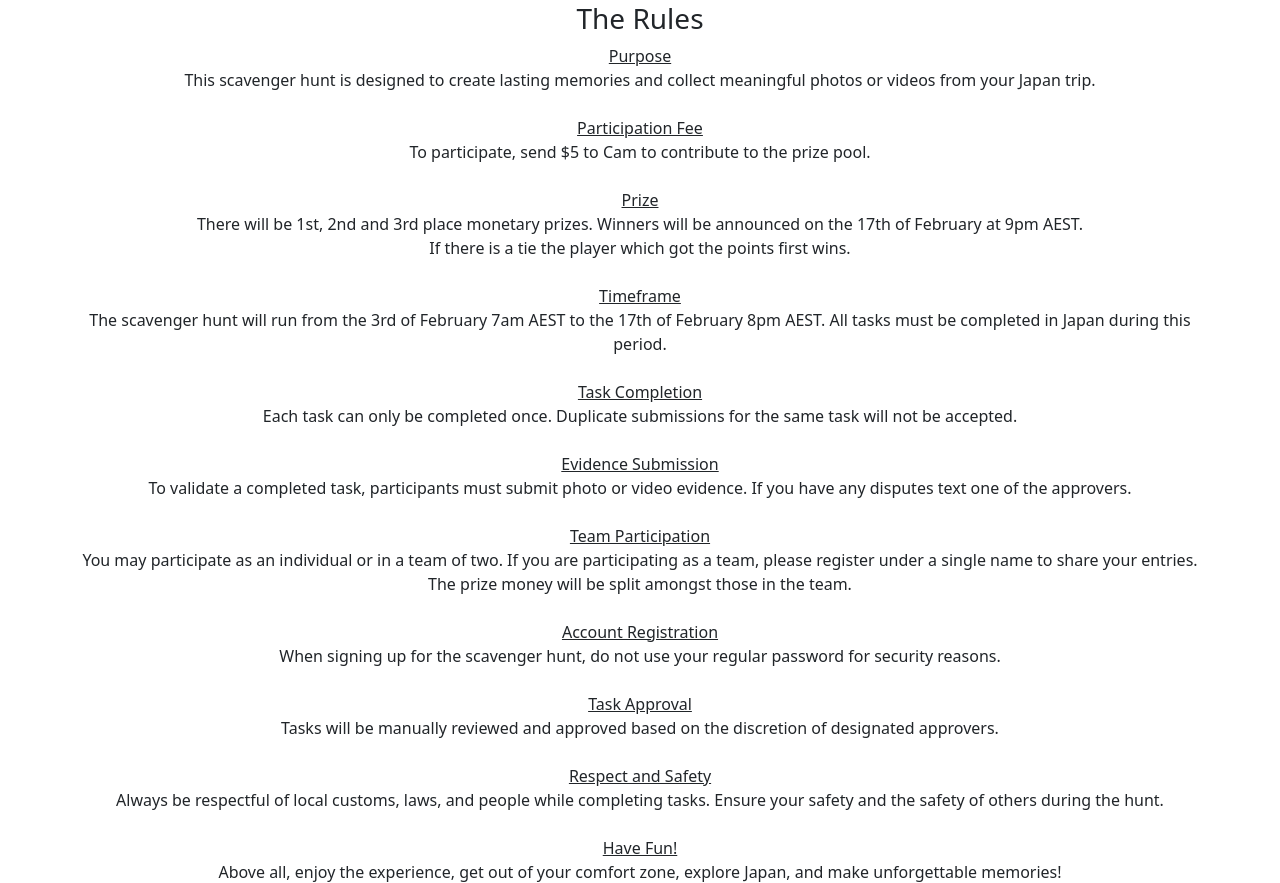
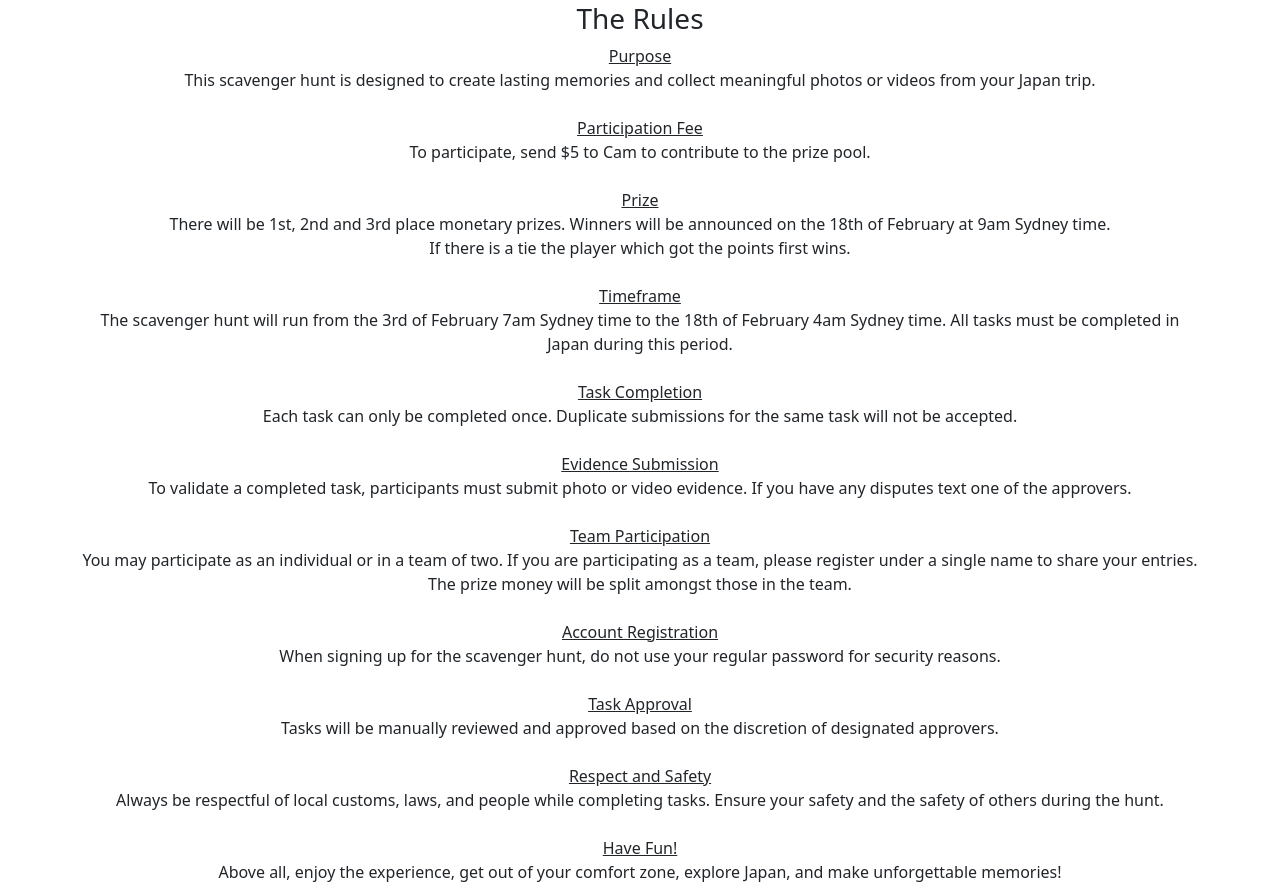
Before and after one commit to Cameron-Chilvers/scav-hunt-website, a Python web app: template templates/home/rules.html in a window 1280 px wide. Shown: the part 70-953 px from the top of the page. Run offline with Jinja, Linux system fonts and the light colour scheme; the template is opened without the code that fills it, so the values that code supplies are empty.

Commit message:
fix: Changing end time to be 4am sydney time

```diff
--- a/tasks.py
+++ b/tasks.py
@@ -89,7 +89,7 @@ def tasks():
 
     # Create datetime objects with proper timezone localization
     time_start = tz.localize(datetime(2025, 2, 3, 7))
-    time_end = tz.localize(datetime(2025, 2, 17, 21))
+    time_end = tz.localize(datetime(2025, 2, 18, 4))
 
     # Get the current time in the same timezone
     timenow = datetime.now(tz)
--- a/templates/home/rules.html
+++ b/templates/home/rules.html
@@ -25,12 +25,12 @@
                 <br>
 
                 <u>Prize</u><br>
-                There will be 1st, 2nd and 3rd place monetary prizes. Winners will be announced on the 17th of February at 9pm AEST.<br>
+                There will be 1st, 2nd and 3rd place monetary prizes. Winners will be announced on the 18th of February at 9am Sydney time.<br>
                 If there is a tie the player which got the points first wins.
                 <br><br>
 
                 <u>Timeframe</u><br>
-                The scavenger hunt will run from the 3rd of February 7am AEST to the 17th of February 8pm AEST. All tasks must be completed in Japan during this period.
+                The scavenger hunt will run from the 3rd of February 7am Sydney time to the 18th of February 4am Sydney time. All tasks must be completed in Japan during this period.
                 <br>
                 <br>
 
```
